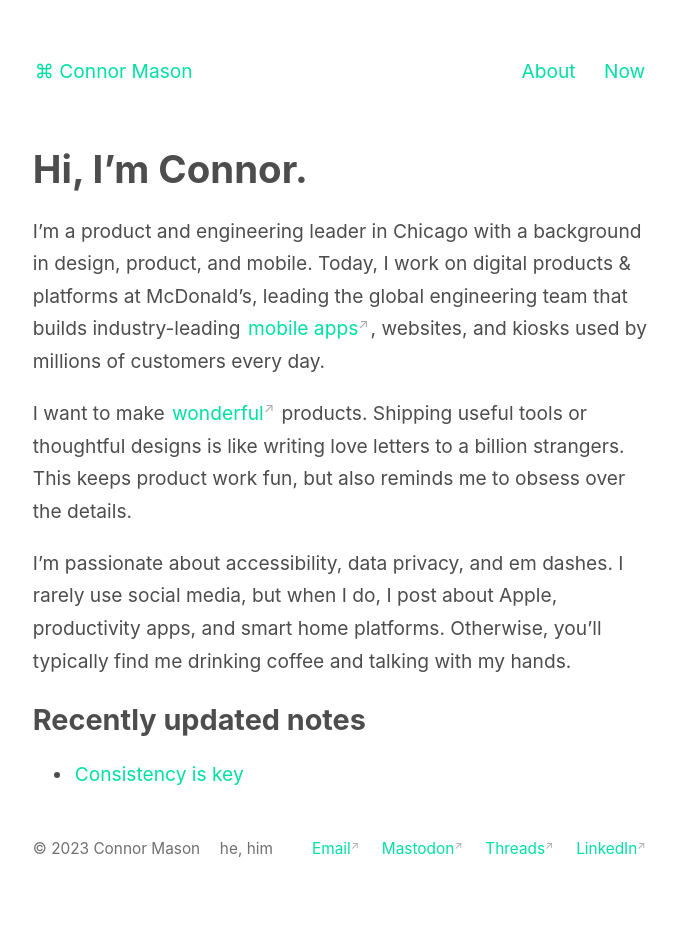
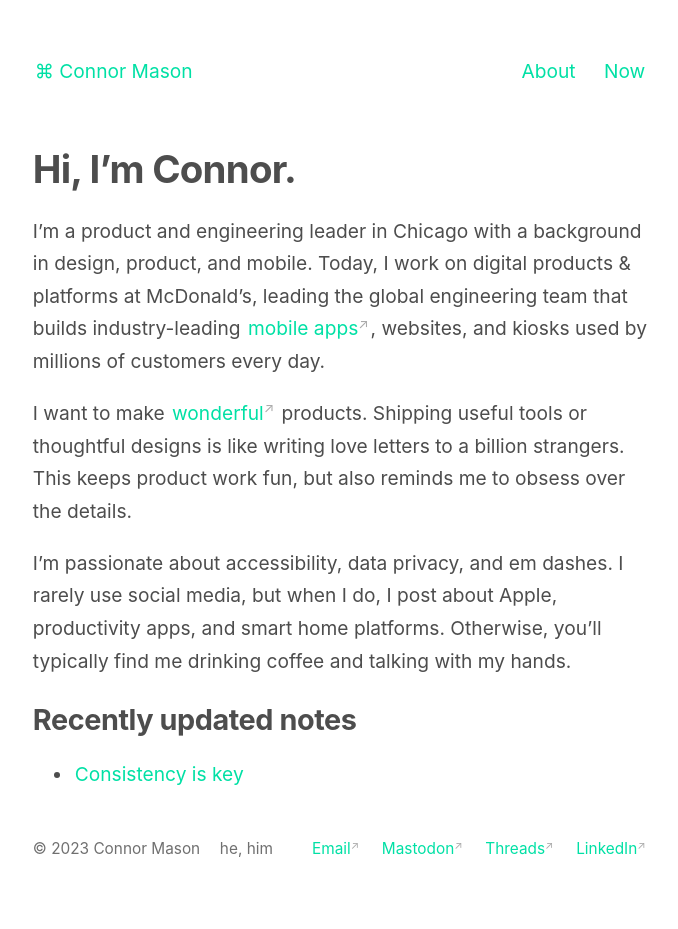
Before and after one commit to conmas/site, a Jekyll site: the page built from _pages/index.md, in a window 1280 px wide. Shown: the whole page, without its empty margins (300-978 px from the left). Built offline with Jekyll 4.4.1, drawn with Linux system fonts in a browser that asks for light colours.

Commit message:
Update _style.scss

```diff
--- a/_sass/_style.scss
+++ b/_sass/_style.scss
@@ -63,6 +63,14 @@ hr {
   height: 1px;
   margin: 1.5em 0;
   background: $color-border;
+}
+
+h1 {
+  letter-spacing: -0.02em;
+}
+
+h2 {
+  letter-spacing: -0.015em;
 }
 
 h1,
```
